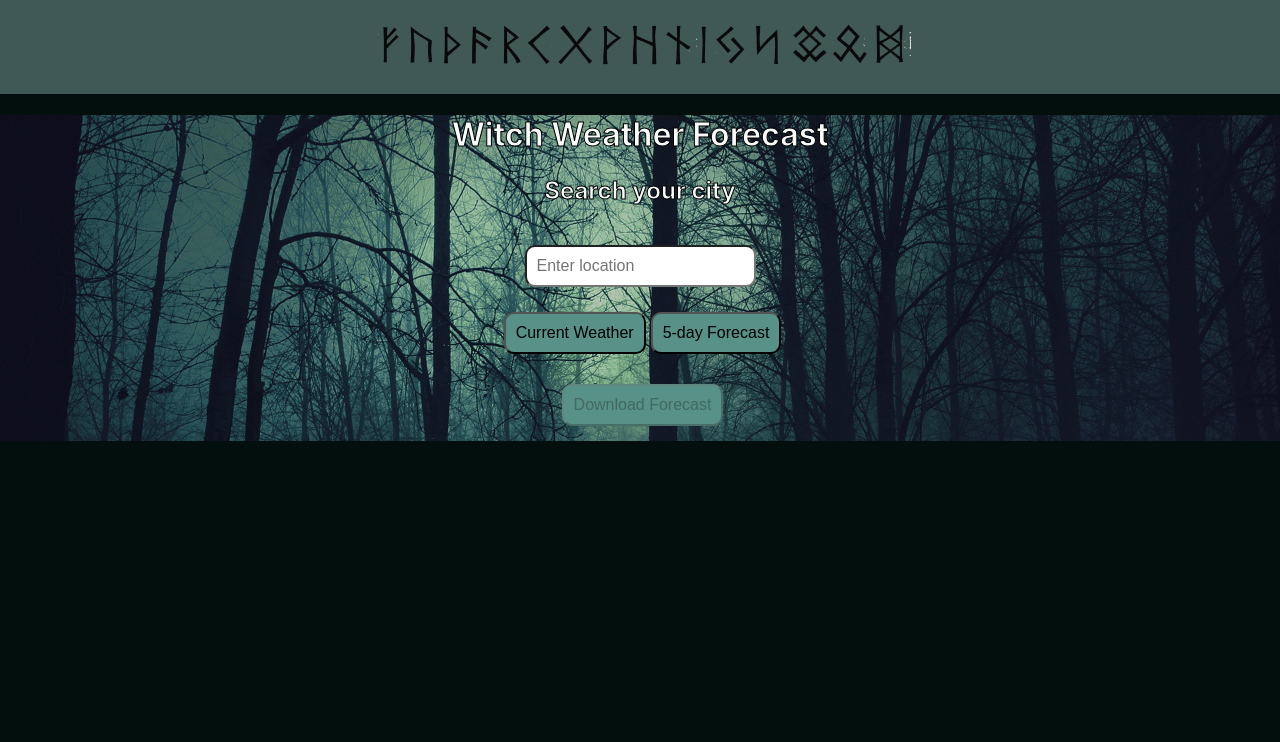
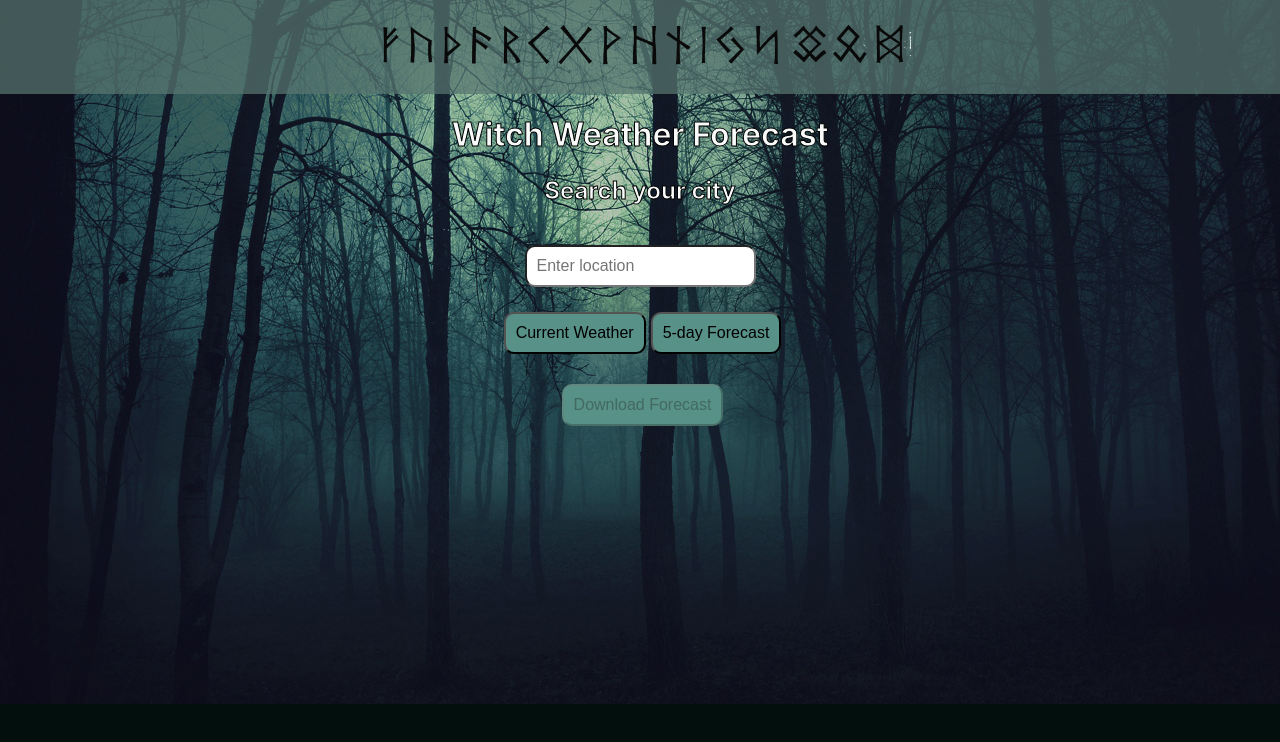
Before and after one commit to annie-uchiha/witch-weather-forecast, a React (Create React App) app in the folder weather-app/: page / in a window 1280 px wide. Shown: the top 742 px of the page. Built offline with nearby package versions, Linux system fonts and the light colour scheme.

Commit message:
changed style bg img ti index css

```diff
--- a/weather-app/src/Weather.scss
+++ b/weather-app/src/Weather.scss
@@ -1,8 +1,8 @@
 .weather {
   //background-color: rgb(134, 118, 153);
-  background-image: url("../public/assets/k6fjo5ie1tna1.jpg");
+  /*background-image: url("../public/assets/k6fjo5ie1tna1.jpg");
   background-size: cover;
-  background-repeat: no-repeat;
+  background-repeat: no-repeat;*/
 }
 
 .Weather-title {
--- a/weather-app/src/index.css
+++ b/weather-app/src/index.css
@@ -6,6 +6,9 @@
   -webkit-font-smoothing: antialiased;
   -moz-osx-font-smoothing: grayscale;
   background-color: rgb(2, 15, 13);
+  background-image: url("../public/assets/k6fjo5ie1tna1.jpg");
+  background-size: cover;
+  background-repeat: no-repeat;
 }
 
 code {
```
